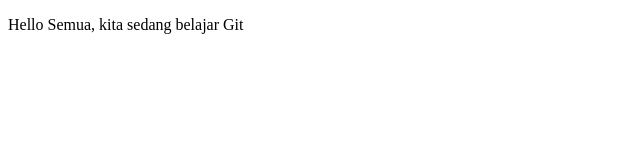
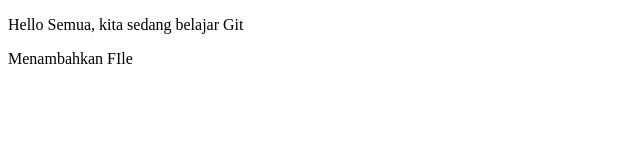
Before and after one commit to ebyantoo/do-git, a plain HTML site: page index.html in a window 1280 px wide. Shown: the whole page, without its empty margins (0-640 px from the left). Drawn offline with Linux system fonts and the light colour scheme.

Commit message:
[erbi] testing diff develop

```diff
--- a/index.html
+++ b/index.html
@@ -6,5 +6,6 @@
 </head>
 <body>
 <p>Hello Semua, kita sedang belajar Git</p>
+<p> Menambahkan FIle </p>
 </body>
 </html>
```
